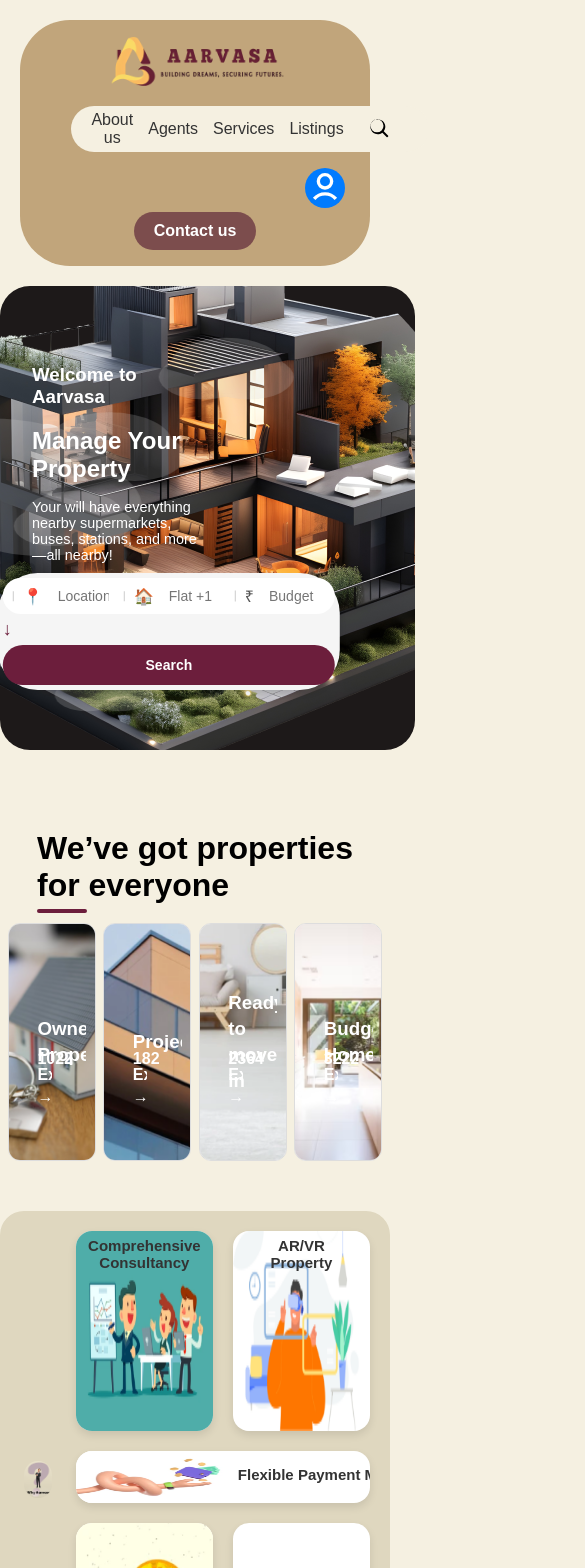
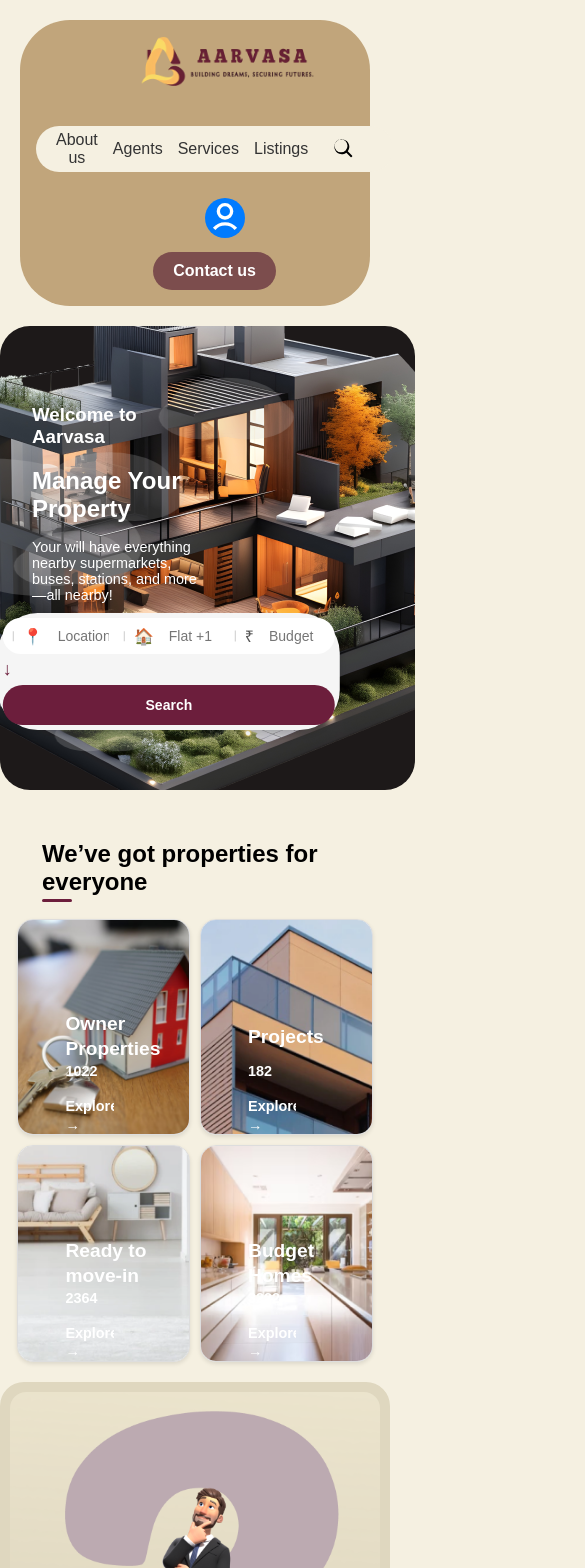
Before and after one commit to vaibhavppandey/aarvasa, a React (Create React App) app: page / in a window 390 px wide. Shown: the top 1568 px of the page, 585 px wide, since content can reach past the window. Built offline with nearby package versions, Linux system fonts and the light colour scheme.

Commit message:
Landing page responsive

```diff
--- a/src/App.css
+++ b/src/App.css
@@ -908,30 +908,6 @@ body {
     z-index: -1; /* Move image behind text */
   }
 
-  .agents .agent-cardp {
-    flex-direction: column; /* Stack agent cards */
-    align-items: center;
-    margin-bottom: 20px;
-  }
-
-  .agent-cardp .first-row,
-  .agent-cardp .second-row,
-  .agent-cardp .third-row {
-    flex-direction: column; /* Adjust rows in agent cards */
-    align-items: center;
-  }
-
-  .project-cards .project-card {
-    flex-direction: column;
-    width: 100%; /* Full width for small screens */
-    margin-bottom: 20px;
-  }
-
-  .newsletter .content {
-    flex-direction: column; /* Stack text and image */
-    text-align: center;
-  }
-
   .footer {
     flex-direction: column; /* Stack footer sections */
     text-align: center;
@@ -1006,96 +982,6 @@ body {
   }
 
   @media only screen and (max-width: 430px) and (max-height: 932px) {
-    /* "Our Team" section adjustments */
-    .our-team {
-        text-align: left;
-        margin-left: 10px;
-        margin-bottom: 15px;
-    }
-
-    /* Heading adjustments for "Our Team" */
-    .our-team h2 {
-        transform: translateX(-50px);
-        font-size: 1.5rem;
-        margin-top: 15px;
-        margin-bottom: 5px;
-    }
-
-    /* Custom line adjustments under the heading */
-    .our-team h2::after {
-        width: 40px;
-        height: 3px;
-    }
-
-    /* Team members container adjustments */
-    .team-members {
-        display: grid;
-        grid-template-columns: repeat(4, 1fr); /* 4 equal columns for the team cards */
-        gap: 15px; /* Gap increased between cards */
-        margin-top: 10px;
-        width: 90%;
-        margin-left: 5%;
-        margin-right: 5%;
-    }
-
-    /* Team member card adjustments */
-    .team-member {
-        width: 100%;
-        height: 220px;
-        display: flex;
-        flex-direction: column;
-        justify-content: flex-start;
-        align-items: center;
-        background-color: #F5F0E1;
-        color: #6C1E3C;
-        font-size: 12px;
-        border: 2px solid #6C1E3C;
-        border-radius: 0;
-        transition: transform 0.3s ease;
-    }
-
-    .team-member:hover {
-        transform: scale(1.05);
-    }
-
-    /* Image container adjustments */
-    .image-container {
-        width: 100%;
-        height: 60%;
-        display: flex;
-        justify-content: center;
-        align-items: center;
-    }
-
-    .image-container img {
-        max-height: 100%;
-        max-width: 100%;
-        object-fit: cover;
-    }
-
-    /* Info container adjustments */
-    .info-container {
-        width: 100%;
-        height: 40%;
-        background-color: #C1A57B;
-        color: black;
-        display: flex;
-        flex-direction: column;
-        justify-content: center;
-        align-items: center;
-    }
-
-    .name {
-        font-size: 14px;
-        font-weight: bold;
-        margin-bottom: 5px;
-        color: #6C1E3C;
-    }
-
-    .designation {
-        font-size: 10px;
-        color: black;
-    }
 
     /* Post-propertyapp container adjustments */
     .post-propertyapp-container {
@@ -1128,3 +1014,235 @@ body {
 }
 
 }
+
+@media screen and (max-width: 430px) and (max-height: 932px) {
+  .projects {
+    padding: 20px 10px; /* Reduce overall padding */
+    background-color: #F5F0E1; /* Keep the background color */
+  }
+
+  .projects h2 {
+    font-size: 1.5rem; /* Reduce font size */
+    transform: translateX(-40px); /* Adjust translation for smaller screens */
+    margin-bottom: 15px; /* Reduce space below the header */
+  }
+
+  .projects h2::after {
+    width: 30px; /* Shorten the line to match smaller text */
+    height: 3px; /* Slightly thinner line */
+    margin-top: 3px; /* Reduce spacing between text and line */
+  }
+
+  .projects h3 {
+    font-size: 1rem; /* Smaller h3 font size */
+    margin-bottom: 3px; /* Reduce space below h3 */
+  }
+
+  .project-cards {
+    grid-template-columns: repeat(2, 1fr); /* Display 2 cards per row */
+    gap: 10px; /* Reduce spacing between cards */
+  }
+
+  .project-card {
+    border-radius: 1rem; /* Slightly smaller border radius */
+    box-shadow: 0 2px 4px rgba(0, 0, 0, 0.1); /* Adjust shadow for smaller cards */
+  }
+
+  .project-image {
+    padding-bottom: 50%; /* Reduce the image size */
+  }
+
+  .project-text {
+    padding: 10px; /* Reduce padding around text */
+  }
+
+  .project-text h3 {
+    font-size: 1.2rem; /* Smaller h3 font size */
+    margin-bottom: 5px; /* Reduce spacing */
+  }
+
+  .project-text p {
+    font-size: 0.9rem; /* Reduce paragraph text size */
+    margin-bottom: 5px; /* Reduce spacing */
+  }
+
+  .project-text span {
+    font-size: 1rem; /* Reduce span font size */
+  }
+}
+
+@media screen and (max-width: 430px) and (max-height: 932px) {
+  .appnewsletter {
+    flex-direction: column; /* Stack content vertically */
+    gap: 10px; /* Reduce spacing between elements */
+    padding: 1rem; /* Reduce padding */
+    height: auto; /* Allow height to adjust to content */
+    margin-bottom: 50px; /* Reduce bottom margin */
+  }
+
+  .appcontent {
+    flex-direction: column; /* Stack apptext and appimage vertically */
+    align-items: center; /* Center-align content */
+    gap: 15px; /* Space between text and image */
+  }
+
+  .apptext {
+    text-align: center; /* Center-align text */
+    flex: none; /* Remove flex constraints */
+    max-width: 90%; /* Adjust text width */
+  }
+
+  .apptext strong {
+    font-size: 1.8rem; /* Reduce font size */
+    margin-bottom: 0.5rem; /* Reduce spacing below */
+  }
+
+  .apptext p {
+    font-size: 0.9rem; /* Reduce font size */
+    margin-bottom: 1rem; /* Reduce spacing */
+  }
+
+  .apptext form {
+    flex-direction: column; /* Stack input and button vertically */
+    align-items: stretch; /* Stretch input and button to full width */
+    gap: 10px; /* Space between input and button */
+    margin-top: 15px; /* Reduce top margin */
+  }
+
+  .apptext input {
+    padding: 10px 15px; /* Adjust padding */
+    font-size: 14px; /* Reduce font size */
+    max-width: 100%; /* Allow input to take full width */
+  }
+
+  .apptext button {
+    padding: 10px 20px; /* Adjust padding */
+    font-size: 14px; /* Reduce font size */
+  }
+
+  .appimage img {
+      transform: translateX(-15px);
+      z-index: -1; /* Move image behind text */
+    }
+}
+
+@media screen and (max-width: 430px) and (max-height: 932px) {
+  .team-members {
+    display: flex;
+    flex-wrap: wrap; /* Allow items to wrap to the next line */
+    justify-content: center; /* Center-align the items */
+    gap: 15px; /* Slightly increased spacing for better layout */
+  }
+
+  .team-member {
+    flex: 1 1 calc(45% - 15px); /* Increase card width to 45% of container */
+    max-width: calc(45% - 15px); /* Ensure it doesn't exceed this width */
+    height: auto; /* Let the height adjust dynamically */
+    min-width: 140px; /* Slightly increased minimum width */
+    padding: 10px; /* Add padding to ensure content fits */
+  }
+
+  .image-container {
+    height: 180px; /* Adjust height for better proportion */
+  }
+
+  .image-container img {
+    object-fit: cover; /* Keep images proportional */
+    width: 100%;
+    height: 100%;
+  }
+
+  .info-container {
+    padding: 12px; /* Add padding for better spacing */
+    text-align: center;
+    background-color: #C1A57B; /* Retain background color */
+    color: black;
+    width: 95%;
+    transform: translateY(+10px);
+  }
+
+  .name {
+    font-size: 16px; /* Adjusted for better readability */
+    font-weight: bold;
+    margin-bottom: 5px;
+    color: #6c1e3c8c;
+  }
+
+  .designation {
+    font-size: 13px; /* Adjusted font size for smaller screens */
+    line-height: 1.2; /* Added line-height for readability */
+  }
+}
+
+/* Responsive Styling for 430x932 */
+@media screen and (max-width: 430px) and (max-height: 932px) {
+  .usp {
+    padding: 20px 10px; /* Reduce overall padding */
+    background-color: #F5F0E1; /* Match the project section background */
+  }
+
+  .usp h2 {
+    font-size: 1.5rem; /* Adjust heading size to match project section */
+    transform: translateX(-40px); /* Align with the project section heading style */
+    margin-bottom: 15px; /* Reduce spacing below header */
+  }
+
+  .usp h2::after {
+    width: 30px; /* Adjust line width to match heading */
+    height: 3px; /* Adjust line thickness */
+    margin-top: 3px; /* Match spacing between text and line */
+  }
+
+  .usp-stats {
+    display: grid; /* Use grid layout for responsiveness */
+    grid-template-columns: repeat(2, 1fr); /* Display 2 items per row */
+    gap: 10px; /* Space between items */
+    justify-content: center; /* Center the items */
+  }
+
+  .stat-item {
+    width: 100%; /* Full-width for each box */
+    height: auto; /* Dynamic height */
+    border-radius: 1rem; /* Match project card corner radius */
+    overflow: hidden; /* Maintain box bounds */
+    box-shadow: 0 2px 4px rgba(0, 0, 0, 0.1); /* Add subtle shadow */
+  }
+
+  .stat-item img {
+    width: 100%; /* Full-width image */
+    padding-bottom: 50%; /* Adjust image size */
+    object-fit: cover; /* Maintain aspect ratio */
+  }
+
+  .stat-item h3 {
+    font-size: 1.2rem; /* Match font size with project cards */
+    margin: 10px; /* Space around text */
+    line-height: 1.3; /* Adjust line spacing */
+    text-align: left; /* Align text to the left */
+  }
+
+  .stat-item h3:first-child {
+    font-weight: bold; /* Highlight the main stat */
+    margin-bottom: 4px; /* Adjust spacing below the title */
+  }
+
+  .stat-item h3:nth-child(2) {
+    font-size: 0.9rem; /* Smaller font size for description */
+    margin-bottom: 8px; /* Adjust spacing below description */
+    transform: translateY(+20px);
+  }
+
+  .stat-item h3.explore-link {
+    font-size: 0.9rem; /* Adjust link font size */
+    color: #fff; /* Highlighted color */
+    transform: translateY(+60px);
+    margin-top: 5px; /* Reduce spacing above the link */
+    text-align: left; /* Align link text to the left */
+    text-decoration: none; /* Underline for clarity */
+    cursor: pointer; /* Pointer cursor on hover */
+  }
+
+  .stat-item h3.explore-link:hover {
+    color: #4a1228; /* Darker shade on hover */
+  }
+}
--- a/src/infocard.css
+++ b/src/infocard.css
@@ -208,3 +208,98 @@
   margin-top: 10px;
   transform: translateY(-335px);
 }
+
+@media screen and (max-width: 430px) and (max-height: 932px) {
+  .infocontainer {
+    flex-direction: column; /* Stack left and right sections vertically */
+    padding: 10px; /* Reduce padding */
+    gap: 10px; /* Reduce gap */
+  }
+
+  .info-left {
+    flex: none; /* Remove dynamic resizing */
+    justify-content: flex-start; /* Align to top */
+  }
+
+  .info-left img {
+    width: 100%; /* Make image take full width */
+    height: auto; /* Maintain aspect ratio */
+  }
+
+  .info-right {
+    flex-direction: column; /* Stack columns vertically */
+    gap: 10px; /* Reduce spacing */
+  }
+
+  .column1, .column2 {
+    flex: none; /* Remove equal space distribution */
+    width: 100%; /* Make columns full width */
+  }
+
+  .box, .box2 {
+    padding: 10px; /* Reduce padding */
+    border-radius: 12px; /* Smaller border radius */
+  }
+
+  .box img{
+    width: 100%; /* Adjust image size */
+    height: auto; /* Maintain aspect ratio */
+  }
+
+  .box2 img {
+    width: 80%; /* Adjust image size */
+    height: auto; /* Maintain aspect ratio */
+  }
+
+  .box h3 {
+    font-size: 12px; /* Smaller font size */
+    margin-top: 5px; /* Reduce margin */
+    transform: translateY(-70px); /* Move heading to the top */
+    position: relative; /* Ensure proper stacking context */
+    z-index: 1; /* Ensure heading appears above other content */
+  }
+  .box2 h3 {
+    font-size: 12px; /* Smaller font size */
+    margin-top: 5px; /* Reduce margin */
+    transform: translateY(-130px); /* Move heading to the top */
+    position: relative; /* Ensure proper stacking context */
+    z-index: 1; /* Ensure heading appears above other content */
+  }
+
+  .box.large {
+    flex: none; /* Remove equal distribution */
+    padding: 15px; /* Adjust padding for larger box */
+    width: 90%; /* Make the box wider */
+    margin: 0 auto; /* Center the box */
+  }
+
+  .box.large img {
+    width: 60%; /* Adjust image size */
+    margin-bottom: 10px; /* Add spacing below image */
+  }
+
+  .box.large h3 {
+    font-size: 14px; /* Slightly larger font */
+    transform: translateX(+90px); /* Bring heading closer to the top */
+  }
+
+  .box.small {
+    min-height: initial; /* Allow box height to adjust to content */
+    padding: 15px; /* Slightly larger padding */
+  }
+
+  .box.small h3{
+    transform: translateY(-30px);
+    min-height: initial; /* Allow box height to adjust to content */
+    padding: 5px; /* Slightly larger padding */
+    font-size: 10px;
+  }
+
+  .box.small img {
+    width: 100%; /* Adjust image size */
+  }
+
+  .sub-column {
+    gap: 10px; /* Reduce spacing between sub-columns */
+  }
+}
--- a/src/navbar.css
+++ b/src/navbar.css
@@ -69,3 +69,79 @@
   .contact-btn:hover {
     background-color: #5c3434;
   }
+
+  /* Responsive Navbar for 430x932 */
+@media screen and (max-width: 430px) and (max-height: 932px) {
+  .navbar {
+    flex-wrap: wrap; /* Allow items to wrap on smaller screens */
+    justify-content: space-between;
+    padding: 1rem; /* Reduce padding for compact layout */
+    gap: 10px; /* Add spacing between wrapped items */
+    margin: 0 auto;
+  }
+
+  .logon {
+    flex: 1;
+    justify-content: center;
+    margin-bottom: 10px; /* Space below the logo */
+  }
+
+  .logon-image {
+    width: 80px; /* Shrink the logo for smaller devices */
+    transform: none; /* Center the logo */
+  }
+
+  .menu {
+    flex: 1;
+    justify-content: space-around; /* Spread menu items evenly */
+    transform: none;
+    gap: 10px; /* Adjust gap for menu items */
+  }
+
+  .menu a {
+    font-size: 14px; /* Reduce font size for better fit */
+  }
+
+  .profnav {
+    flex: 1;
+    justify-content: flex-end; /* Align profile icons to the right */
+    transform: none;
+  }
+
+  .profnav-icon svg {
+    width: 25px; /* Shrink icons for smaller screens */
+    height: 25px;
+  }
+
+  /* Add dropdown behavior for 4 items */
+  .menu {
+    flex-direction: column; /* Stack menu items vertically */
+    align-items: center;
+    display: none; /* Hidden by default */
+  }
+
+  .menu.show {
+    display: flex; /* Show when toggled */
+  }
+
+  /* Hamburger Menu for toggle */
+  .hamburger {
+    display: flex;
+    flex-direction: column;
+    gap: 5px;
+    cursor: pointer;
+  }
+
+  .hamburger span {
+    width: 25px;
+    height: 3px;
+    background-color: black;
+    border-radius: 3px;
+    transition: transform 0.3s;
+  }
+
+  .hamburger:hover span {
+    background-color: #7c4d4d;
+  }
+}
+/* End of Navbar Styling */
```
